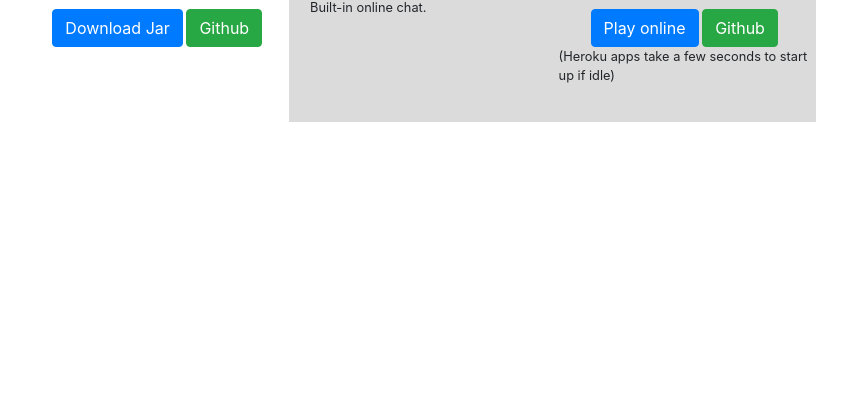
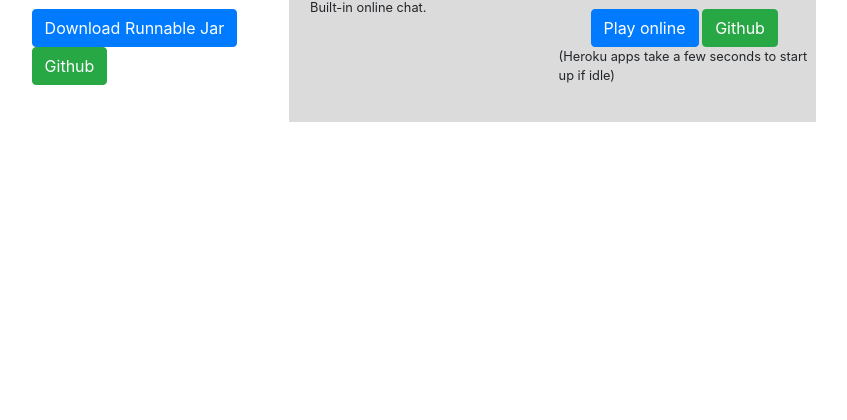
Before and after one commit to apearc03/PersonalWebsite, a PHP site: page /about.php in a window 1280 px wide. Shown: the part 3995-4415 px from the top of the page, without its empty margins (351-1198 px from the left). Run offline with PHP 8.4, Linux system fonts and the light colour scheme; some libraries are stand-ins or nearby versions.

Commit message:
Update C.V. and other small details

```diff
--- a/about.php
+++ b/about.php
@@ -54,7 +54,7 @@
 	   				<p>My time here has involved:</p>
 	   				<ul class="list-group">
 					      	<li>Java 8 development.</li>
-					      	<li>The use of tools and frameworks such as Maven, Spring, Spring boot, Dagger, Feign, JAXB, Mockito and JUnit.<li>
+					      	<li>The use of Java tools and frameworks such as Maven, Spring boot, Dagger, Feign, JAXB, Mockito, WireMock and JUnit.<li>
 					      	<li>Regular development against third party web APIs of many types. JSON, XML, SOAP etc.</li>
 					      	<li>Performing code reviews.</li>
 					      	<li>Working with continuous deployment systems. Specifically working with Gitlab CI and Jenkins.</li>
@@ -293,7 +293,7 @@
 					</video>
 		         <div class="row">
 		      		<div class="mx-auto">
-			      		<a class="btn btn-primary" href="downloads/GameOfLifeV2.jar" role="button" download>Download Jar</a>
+			      		<a class="btn btn-primary" href="downloads/GameOfLifeV2.jar" role="button" download>Download Runnable Jar</a>
 						<a class="btn btn-success" href="https://github.com/apearc03/GameOfLife" role="button">Github</a>
 					</div>
 		      </div>
@@ -335,7 +335,7 @@
 					</video>
 		         <div class="row">
 		         	<div class="mx-auto">
-			      		<a class="btn btn-primary" href="downloads/PongLIBGDX.jar" role="button" download>Download Jar</a>
+			      		<a class="btn btn-primary" href="downloads/PongLIBGDX.jar" role="button" download>Download Runnable Jar</a>
 						<a class="btn btn-success" href="https://github.com/apearc03/pongDesktop" role="button">Github</a>
 					</div>
 		     	 </div>
```
Also changed, not shown: 1 other file.
